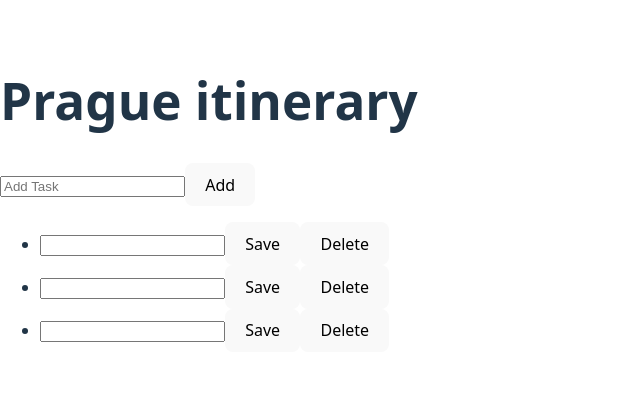
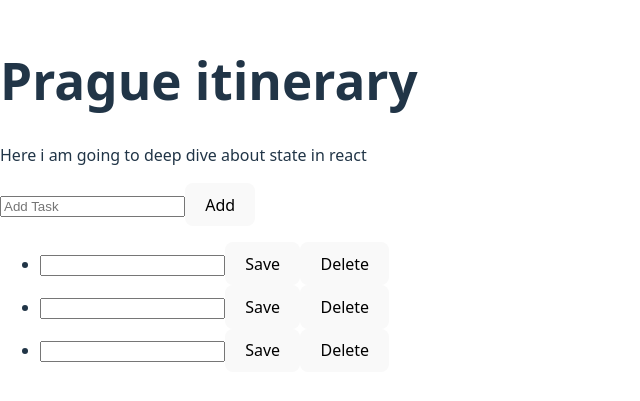
Before and after one commit to asifalam515/learning_react, a React (Vite) app in the folder state_project/: page / in a window 1280 px wide. Shown: the part 197-598 px from the top of the page, without its empty margins (0-640 px from the left). Built offline with nearby package versions, Linux system fonts and the light colour scheme.

Commit message:
description updated

```diff
--- a/state_project/src/App.jsx
+++ b/state_project/src/App.jsx
@@ -7,6 +7,7 @@ const App = () => {
   return (
     <div>
           <h1>Prague itinerary</h1>
+          <p>Here i am going to deep dive about state in react</p>
          <AddTask></AddTask>
         <TaskList tasks={tasks}></TaskList>
     </div>
```
